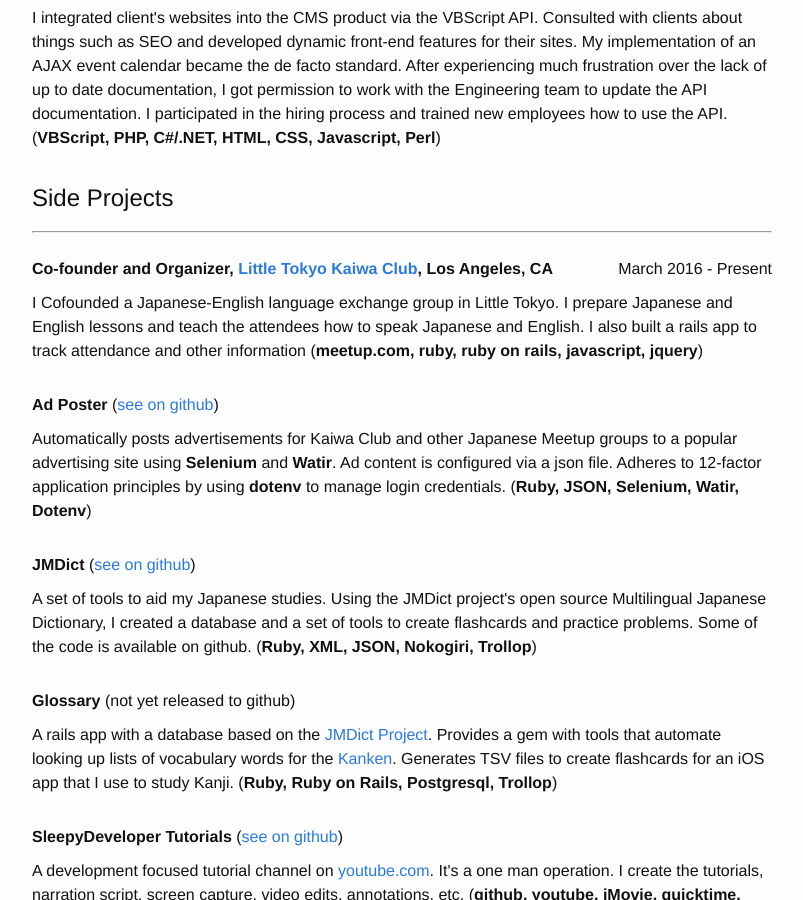
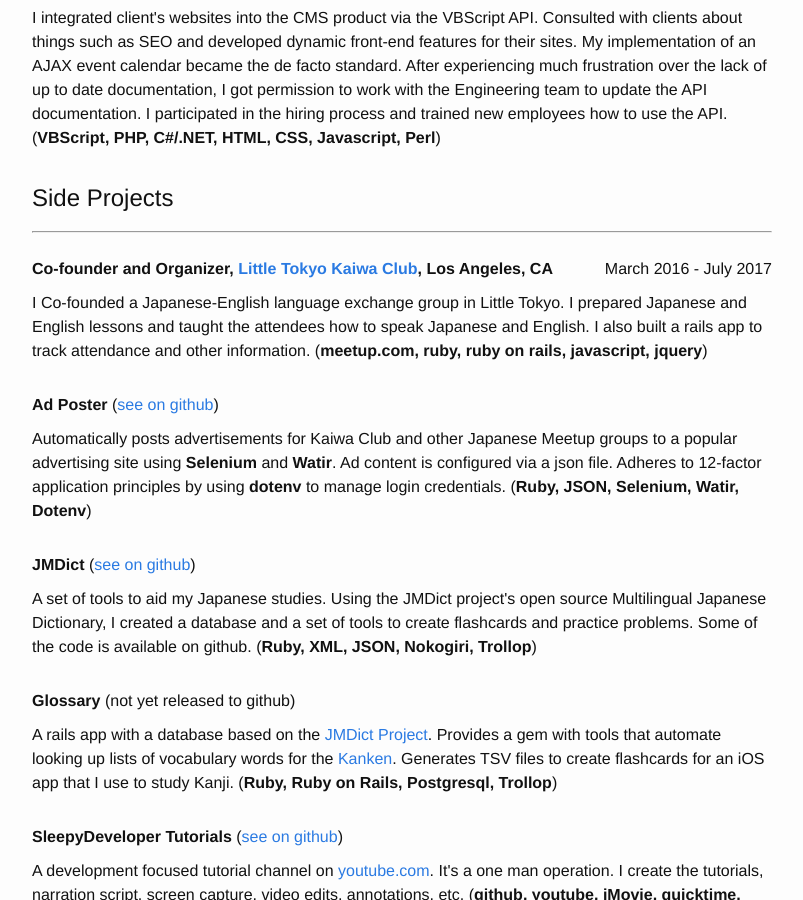
Before and after one commit to SleepyDeveloper/sleepydeveloper.github.io, a Jekyll site: the page built from resume.html, in a window 1280 px wide and 900 px high, scrolled down 1238 px. Shown: the whole window, without its empty margins (238-1041 px from the left). Built offline with Jekyll 4.4.1, drawn with Linux system fonts in a browser that asks for light colours; some of the changed text lies outside the part shown.

Commit message:
Updates to side projects and tech skills
Signed-off-by: Justin Jeffress <sleepydeveloper@gmail.com>

```diff
--- a/_data/side-projects.yml
+++ b/_data/side-projects.yml
@@ -2,9 +2,9 @@
   company: <a href="https://www.meetup.com/LittleTokyoKaiwaClub/" target="_blank">Little Tokyo Kaiwa Club</a>
   location: Los Angeles, CA
   title: Co-founder and Organizer
-  duration: March 2016 - Present
+  duration: March 2016 - July 2017
   technologies: meetup.com, ruby, ruby on rails, javascript, jquery
-  description: I Cofounded a Japanese-English language exchange group in Little Tokyo. I prepare Japanese and English lessons and teach the attendees how to speak Japanese and English. I also built a rails app to track attendance and other information
+  description: I Co-founded a Japanese-English language exchange group in Little Tokyo. I prepared Japanese and English lessons and taught the attendees how to speak Japanese and English. I also built a rails app to track attendance and other information.
 
 - title: Ad Poster
   type: coding_project
```
Also changed, not shown: _resume/technical-skills.html (+4 -4 lines).
